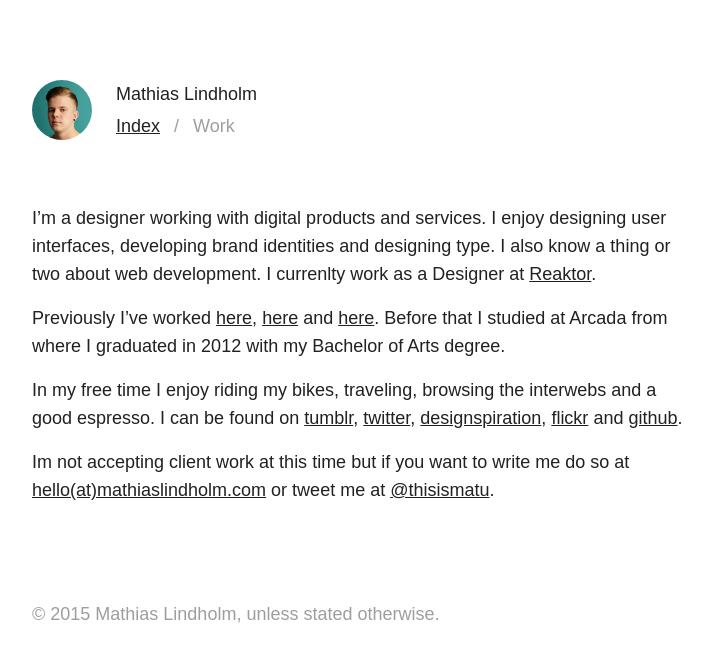
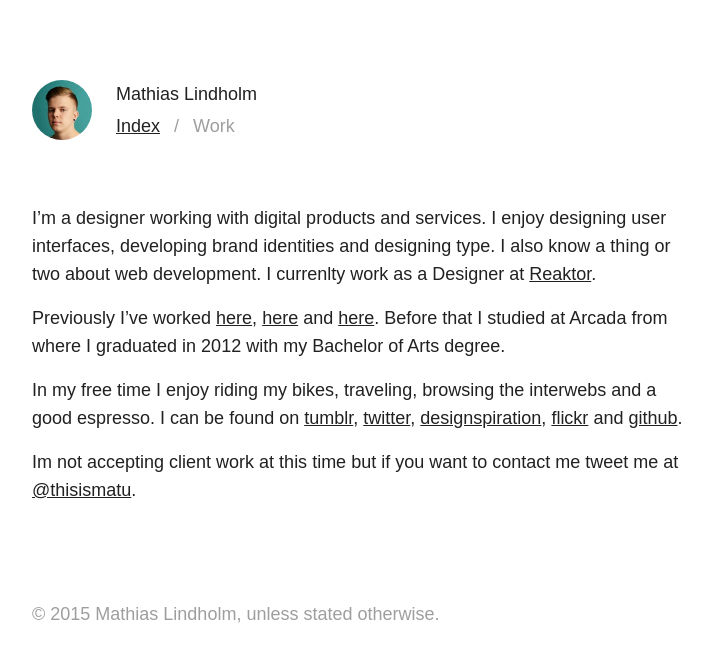
Before and after one commit to mlindholm/homepage, a Jekyll site: the page built from index.md, in a window 1280 px wide. Shown: the top 662 px of the page, without its empty margins (108-820 px from the left). Built offline with Jekyll 4.4.1, drawn with Linux system fonts in a browser that asks for light colours; nearby versions of some CDN libraries; Markdown is read by kramdown in place of the engine named in the settings.

Commit message:
Remove email from index page

```diff
--- a/index.md
+++ b/index.md
@@ -9,4 +9,4 @@ Previously I’ve worked [here](http://ddb.fi/), [here](http://www.bond.fi/) and
 
 In my free time I enjoy riding my bikes, traveling, browsing the interwebs and a good espresso. I can be found on [tumblr](http://mlindholm.tumblr.com/), [twitter](http://twitter.com/#!/thisismatu), [designspiration](http://designspiration.net/mlindholm/), [flickr](http://flickr.com/photos/matu187/) and [github](https://github.com/mlindholm).
 
-Im not accepting client work at this time but if you want to write me do so at [hello(at)mathiaslindholm.com](http://scr.im/matu) or tweet me at [@thisismatu](https://twitter.com/#!/thisismatu).
+Im not accepting client work at this time but if you want to contact me tweet me at [@thisismatu](https://twitter.com/#!/thisismatu).
```
